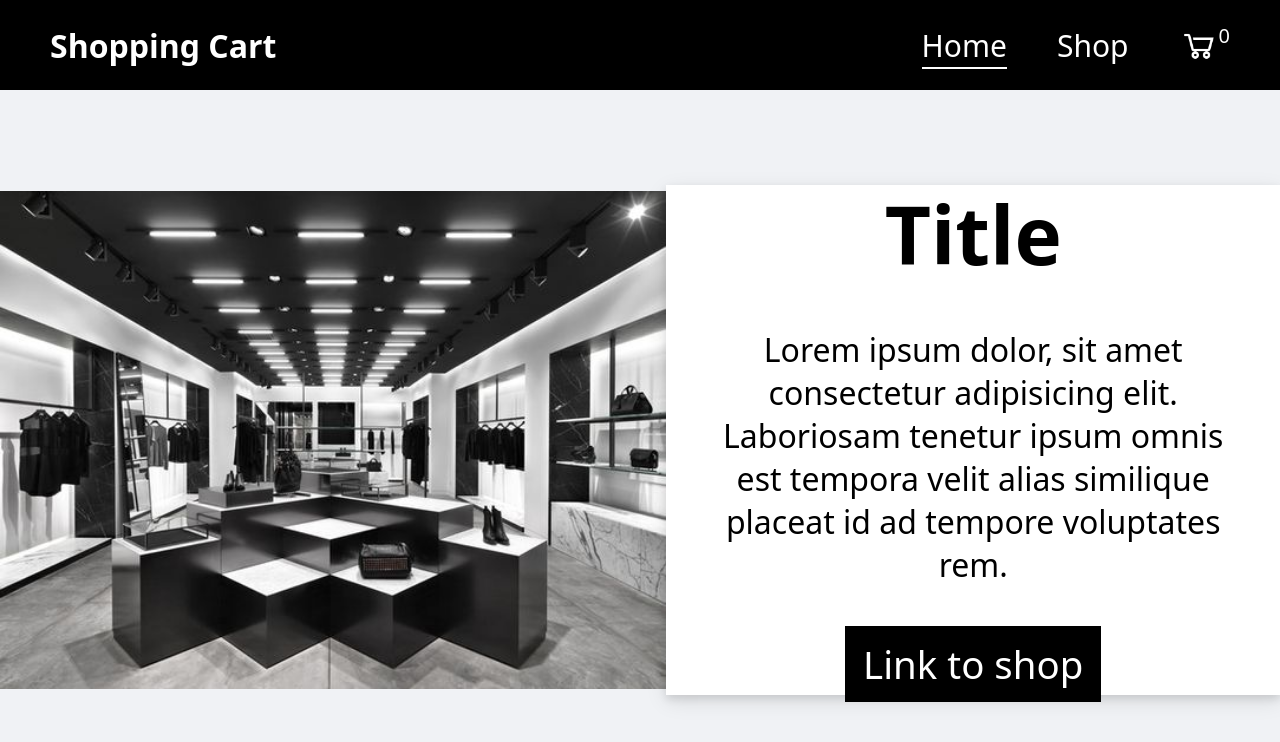
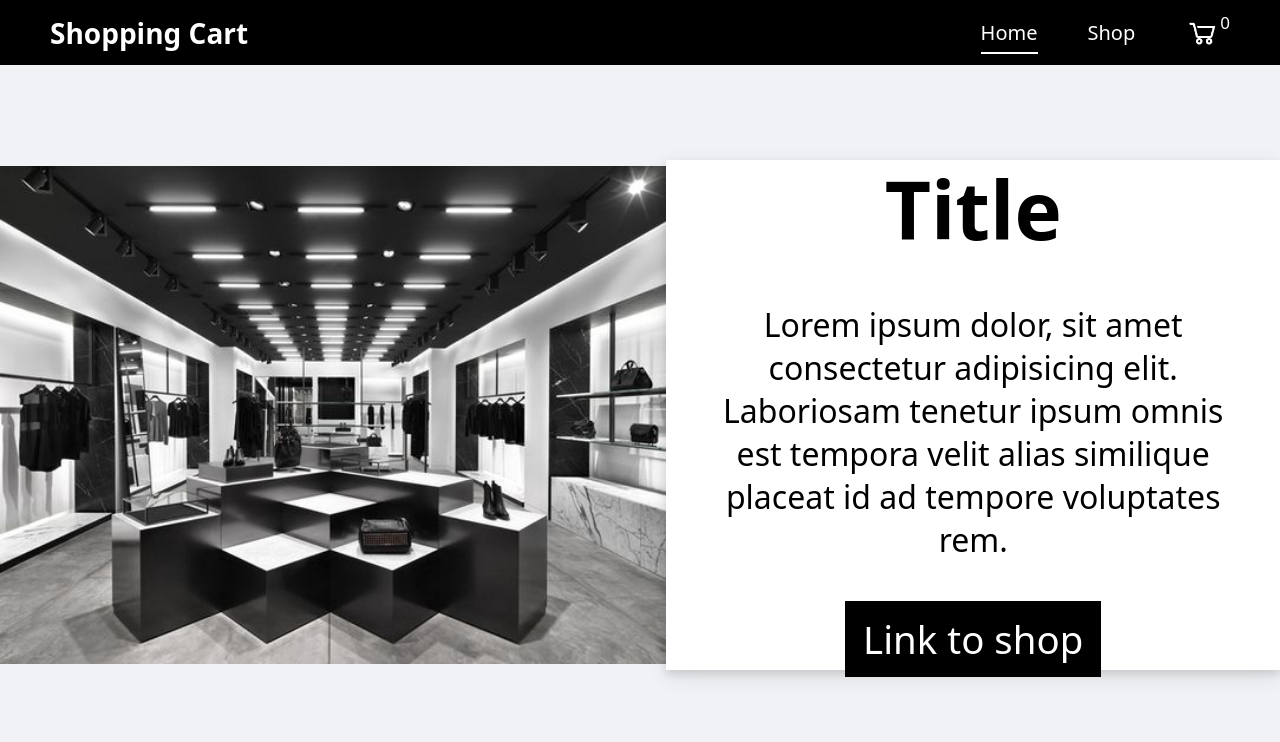
Before and after one commit to SamuelFerfort/shopping-cart, a React (Vite) app: page / in a window 1280 px wide. Shown: the top 742 px of the page. Built offline with nearby package versions, Linux system fonts and the light colour scheme; no server answers.

Commit message:
change font size header

```diff
--- a/src/components/Header.jsx
+++ b/src/components/Header.jsx
@@ -11,6 +11,7 @@ export default function Header({ cart }) {
         <NavLink to="/">Shopping Cart</NavLink>
       </h1>
       <nav>
+
         <NavLink
           to="/"
           className={({ isActive }) => (isActive ? "active-link" : "")}
--- a/src/index.css
+++ b/src/index.css
@@ -12,18 +12,18 @@ body {
 }
 .cartIcon {
   background-image: url(./assets/cart.png);
-  width: 40px;
-  height: 40px;
+  width: 35px;
+  height: 35px;
   background-size: cover;
   + span {
-    font-size: 20px;
+    font-size: 17px;
     margin-bottom: 20px;
   }
 }
 
 header {
   display: flex;
-  height: 90px;
+  height:65px;
   justify-content: space-between;
   align-items: center;
   background-color: #000;
@@ -34,6 +34,10 @@ header {
     text-decoration: none;
     display: flex;
     align-items: center;
+    font-size: 20px;
+  }
+  > h1 {
+    font-size: 28px;
   }
 }
 
```
